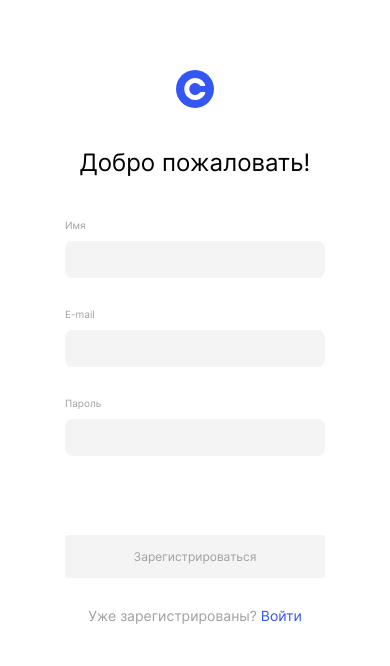
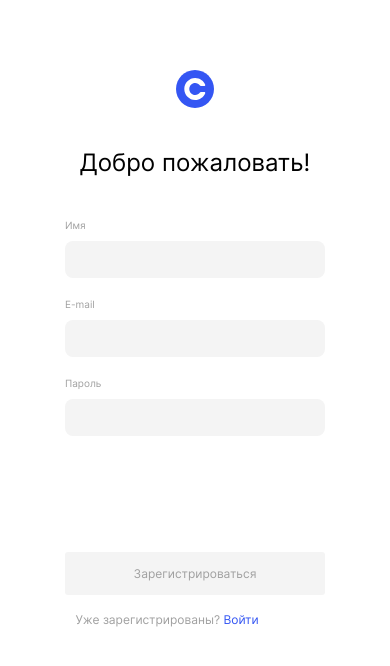
Before and after one commit to td-diana/movies-explorer-frontend, a React (Create React App) app: page /signup in a window 390 px wide. Shown: the top 666 px of the page. Built offline with nearby package versions, Linux system fonts and the light colour scheme.

Commit message:
рефактор общий

```diff
--- a/src/components/AboutMe/AboutMe.js
+++ b/src/components/AboutMe/AboutMe.js
@@ -22,17 +22,14 @@ function AboutMe() {
                 <a
                   href="https://github.com/td-diana"
                   className="about-me__link"
+                  target="blank"
                 >
                   Github
                 </a>
               </li>
             </ul>
           </div>
-          <img
-            className="about-me__foto"
-            src={foto}
-            alt="фото автора"
-          />
+          <img className="about-me__foto" src={foto} alt="фото автора" />
         </div>
       </div>
     </section>
--- a/src/components/App/App.js
+++ b/src/components/App/App.js
@@ -1,5 +1,5 @@
 import { useState } from "react";
-import { Route, Routes, Navigate } from "react-router-dom";
+import { Route, Routes } from "react-router-dom";
 import { useNavigate } from "react-router-dom";
 import "./App.css";
 import Header from "../Header/Header";
@@ -29,7 +29,6 @@ export default function App() {
   function goBack() {
     navigate(-1)
   }
-
 
   return (
     <div className="app">
--- a/src/components/Footer/Footer.js
+++ b/src/components/Footer/Footer.js
@@ -14,6 +14,7 @@ function Footer() {
               <a
                 href="https://practicum.yandex.ru/"
                 className="footer__link"
+                target="blank"
               >
                 Яндекс.Практикум
               </a>
@@ -22,6 +23,7 @@ function Footer() {
               <a
                 href="https://github.com/td-diana"
                 className="footer__link"
+                target="blank"
               >
                 Github
               </a>
--- a/src/components/Login/Login.css
+++ b/src/components/Login/Login.css
@@ -17,6 +17,7 @@
   flex-direction: column;
   gap: 40px;
   position: relative;
+  /* justify-content: space-between; */
 }
 
 .login__title {
@@ -37,7 +38,6 @@
   width: 100%;
   display: flex;
   flex-direction: column;
-
   cursor: pointer;
   position: relative;
 }
@@ -72,6 +72,9 @@
   line-height: 1.2;
   color: #ee3465;
   margin-top: 10px;
+  position: absolute;
+  left: 0;
+  top: 47px;
 }
 
 .login__button {
@@ -86,7 +89,7 @@
   transition: all 0.3s ease;
   cursor: pointer;
   font-weight: 500;
-  margin-top: 139px;
+  margin-top: auto;
 }
 
 .login__button:hover {
@@ -121,7 +124,10 @@
   line-height: 1.21;
   color: #a0a0a0;
   text-align: center;
-  margin-top: -10px;
+  /* margin-top: -10px; */
+  position: absolute;
+  bottom: -5%;
+  left: 15%;
 }
 
 .login__button-disabled {
--- a/src/components/MoviesCard/MoviesCard.css
+++ b/src/components/MoviesCard/MoviesCard.css
@@ -61,7 +61,7 @@
   align-items: center;
 }
 
-@media screen and (max-width: 420px) {
+@media screen and (max-width: 450px) {
   .movies-card {
     flex-direction: column-reverse;
   }
--- a/src/components/MoviesCard/MoviesCard.js
+++ b/src/components/MoviesCard/MoviesCard.js
@@ -32,8 +32,7 @@ function MoviesCard({ movie }) {
             ></button>
             )}
       </div>
-
-      <img className="movies-card__poster" src={film} />
+      <img className="movies-card__poster" src={film} alt="постер"/>
     </li>
   );
 }
--- a/src/components/Portfolio/Portfolio.js
+++ b/src/components/Portfolio/Portfolio.js
@@ -1,16 +1,16 @@
 import "./Portfolio.css";
 
 function Portfolio() {
-
   return (
     <section className="portfolio">
-       <div className="portfolio__container">
+      <div className="portfolio__container">
         <h2 className="portfolio__title">Портфолио</h2>
         <ul className="portfolio__list">
           <li className="portfolio__item">
             <a
               href="https://github.com/td-diana/how-to-learn"
               className="portfolio__link"
+              target="blank"
             >
               Статичный сайт
             </a>
@@ -19,6 +19,7 @@ function Portfolio() {
             <a
               href="https://github.com/td-diana/russian-travel"
               className="portfolio__link"
+              target="blank"
             >
               Адаптивный сайт
             </a>
@@ -27,6 +28,7 @@ function Portfolio() {
             <a
               href="https://github.com/td-diana/react-mesto-api-full"
               className="portfolio__link"
+              target="blank"
             >
               Одностраничное приложение
             </a>
--- a/src/components/Preloader/Preloader.css
+++ b/src/components/Preloader/Preloader.css
@@ -61,7 +61,7 @@
     position: absolute;
     top: 0;
     left: 0;
-    background: #FF6838;
+    background: #3456f3;;
     border-radius: 50px;
 }
 
@@ -83,6 +83,6 @@
 
 .preloader__round::before {
     z-index: 10;
-    background: #FF6838;
+    background: #3456f3;;
     animation: preloader-inside-red 1s ease-in-out infinite;
 }
--- a/src/components/Register/Register.css
+++ b/src/components/Register/Register.css
@@ -5,7 +5,8 @@
   flex-direction: column;
   justify-content: center;
   align-items: center;
-  padding: 70px 0px;
+  /* padding: 70px 0px; */
+  padding: 70px 30px 59px;
 }
 
 .register__form {
@@ -36,7 +37,6 @@
   width: 100%;
   display: flex;
   flex-direction: column;
-
   cursor: pointer;
   position: relative;
 }
@@ -67,6 +67,9 @@
   line-height: 1.2;
   color: #ee3465;
   margin-top: 10px;
+  position: absolute;
+  left: 0;
+  top: 47px;
 }
 
 .register__button {
@@ -81,7 +84,7 @@
   transition: all 0.3s ease;
   cursor: pointer;
   font-weight: 500;
-  margin-top: 29px;
+  margin-top: auto;
 }
 
 .register__button:hover {
@@ -116,7 +119,9 @@
   line-height: 1.21;
   color: #a0a0a0;
   text-align: center;
-  margin-top: -10px;
+  position: absolute;
+  bottom: -5%;
+  left: 15%;
 }
 
 .register__input-password {
@@ -140,8 +145,16 @@
     align-items: center;
     max-width: 260px;
   }
+
   .register__button {
     font-size: 12px;
     line-height: 1.25;
   }
+
+  .register__details {
+    font-size: 12px;
+    line-height: 1.25;
+    bottom: -6%;
+    left: 4%;
+  }
 }
```
Also changed, not shown: src/components/MobMenu/MobMenu.js (+6 -12 lines), 2 other files (tests, documents, lock files or other folders).
